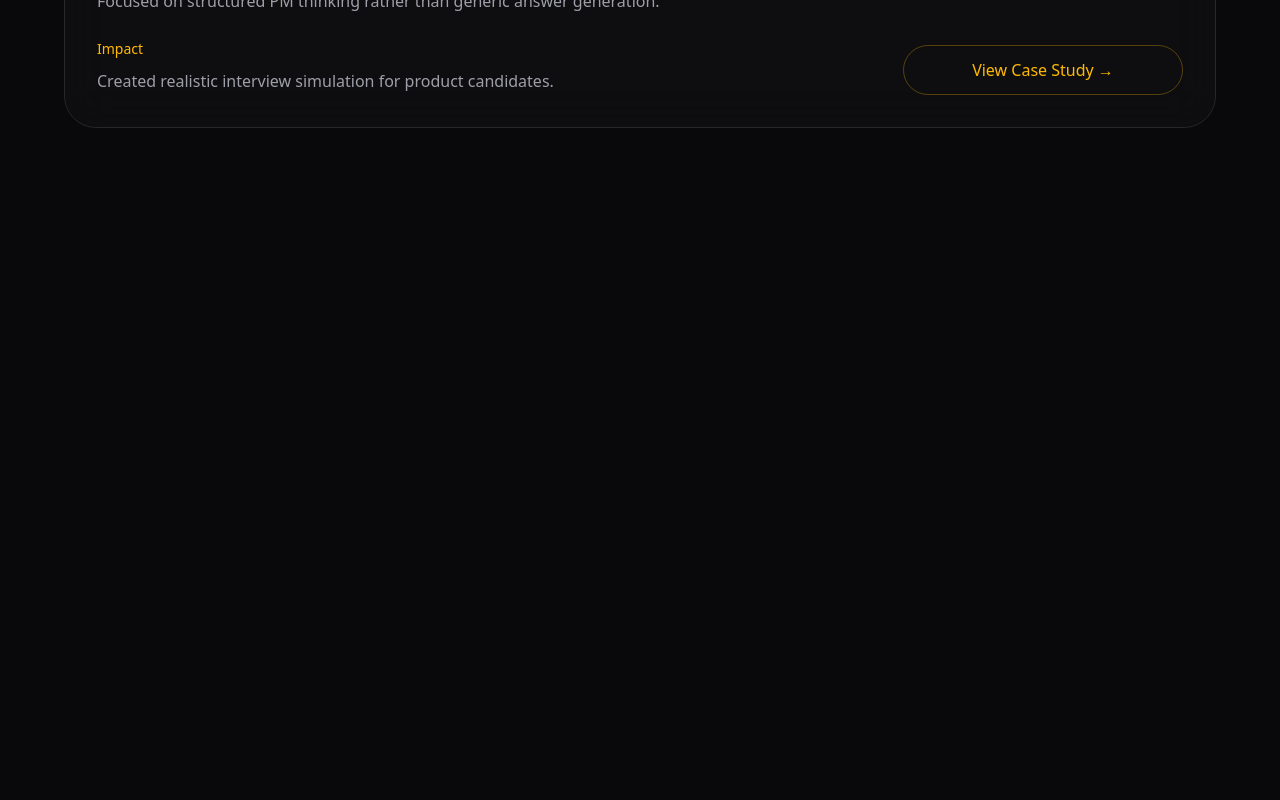
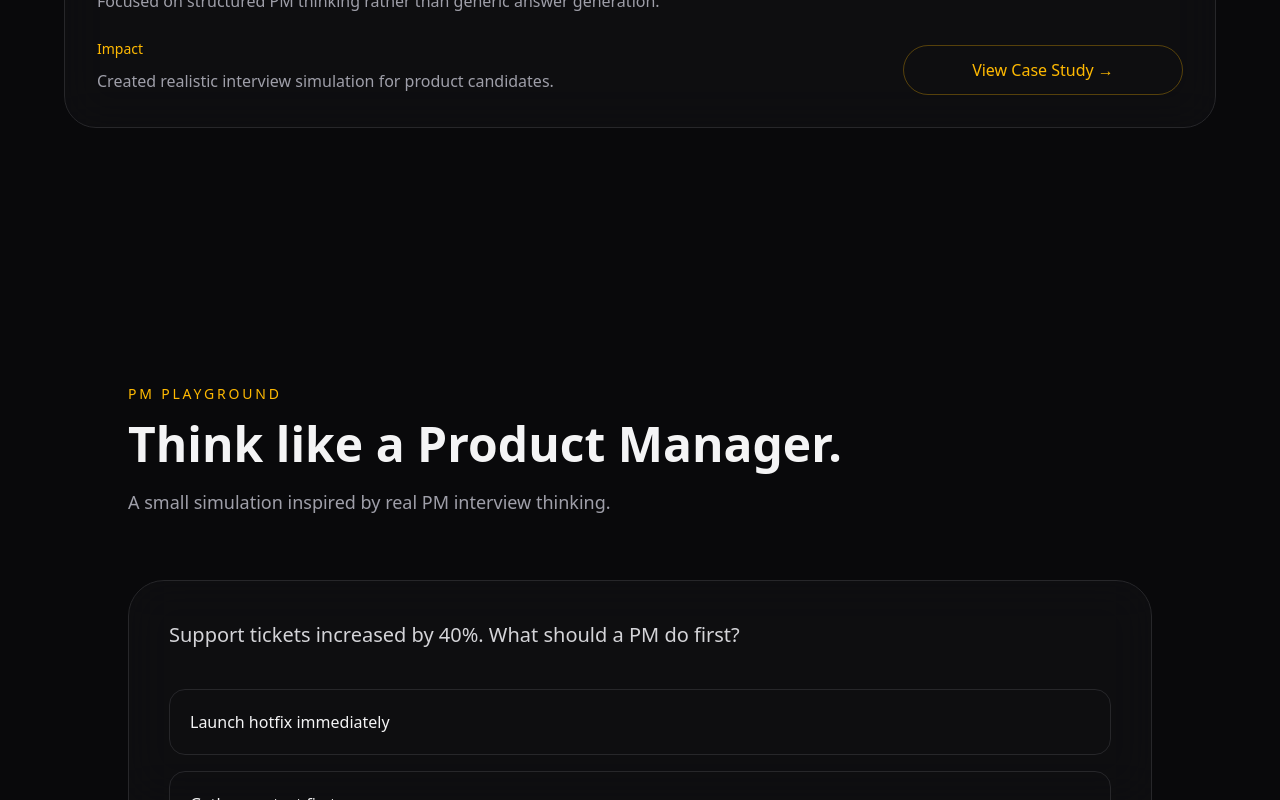
Before and after one commit to lakshay-mittal/lakshay-pm, a Next.js app: page / in a window 1280 px wide. Shown: the part 2000-2800 px from the top of the page. Before the commit the page ends 2256 px from the top, so only its background shows below. Built offline with nearby package versions, Linux system fonts and the light colour scheme.

Commit message:
added pm_simulator feature (need to ponder over)

```diff
--- a/app/page.tsx
+++ b/app/page.tsx
@@ -1,11 +1,13 @@
 import Hero from "@/components/Hero";
 import FeaturedWork from "@/components/FeaturedWork";
+import PMSimulator from "@/components/PMSimulator";
 
 export default function Home() {
   return (
     <main>
       <Hero />
       <FeaturedWork />
+      <PMSimulator />
     </main>
   );
 }
--- a/components/PMSimulator.tsx
+++ b/components/PMSimulator.tsx
@@ -0,0 +1,164 @@
+"use client";
+
+import { useState } from "react";
+import * as motion from "motion/react-client";
+
+const scenario = {
+  question:
+    "Support tickets increased by 40%. What should a PM do first?",
+
+  options: [
+    "Launch hotfix immediately",
+    "Gather context first",
+    "Escalate to engineering",
+    "Email all customers",
+  ],
+
+  correct: 1,
+
+  explanation:
+    "Strong PMs first understand the context. Is this week-over-week? Customer-specific? A product launch issue? Severity matters before jumping to solutions.",
+
+  framework: [
+    "Clarify time frame",
+    "Segment affected users",
+    "Identify root cause",
+    "Assess business impact",
+  ],
+};
+
+export default function PMSimulator() {
+  const [selected, setSelected] =
+    useState<number | null>(null);
+
+  return (
+    <section
+      id="playground"
+      className="py-32 px-8"
+    >
+      <div className="max-w-5xl mx-auto">
+
+        {/* Heading */}
+        <div className="mb-16">
+          <p className="text-amber-400 text-sm tracking-[0.2em] mb-4">
+            PM PLAYGROUND
+          </p>
+
+          <h2 className="text-4xl lg:text-5xl font-bold">
+            Think like a Product Manager.
+          </h2>
+
+          <p className="text-zinc-400 mt-5 text-lg max-w-2xl">
+            A small simulation inspired by
+            real PM interview thinking.
+          </p>
+        </div>
+
+        {/* Main Card */}
+        <motion.div
+          whileHover={{
+            y: -4,
+          }}
+          className="
+            rounded-[36px]
+            border border-zinc-800
+            bg-zinc-900/40
+            backdrop-blur-xl
+            p-10
+          "
+        >
+          <p className="text-zinc-300 text-xl mb-10">
+            {scenario.question}
+          </p>
+
+          {/* Options */}
+          <div className="space-y-4">
+            {scenario.options.map(
+              (option, index) => {
+                const isSelected =
+                  selected === index;
+
+                const isCorrect =
+                  index === scenario.correct;
+
+                return (
+                  <button
+                    key={option}
+                    onClick={() =>
+                      setSelected(index)
+                    }
+                    className={`
+                      w-full
+                      rounded-2xl
+                      border
+                      p-5
+                      text-left
+                      transition-all
+                      duration-300
+
+                      ${
+                        isSelected
+                          ? isCorrect
+                            ? "border-green-500 bg-green-500/10"
+                            : "border-red-500 bg-red-500/10"
+                          : "border-zinc-800 hover:border-zinc-600"
+                      }
+                    `}
+                  >
+                    {option}
+                  </button>
+                );
+              }
+            )}
+          </div>
+
+          {/* Answer Reveal */}
+          {selected !== null && (
+            <motion.div
+              initial={{
+                opacity: 0,
+                y: 20,
+              }}
+              animate={{
+                opacity: 1,
+                y: 0,
+              }}
+              className="
+                mt-10
+                border-t
+                border-zinc-800
+                pt-8
+              "
+            >
+              <p className="text-amber-400 mb-4 font-medium">
+                PM Thinking
+              </p>
+
+              <p className="text-zinc-300 leading-8 mb-8">
+                {scenario.explanation}
+              </p>
+
+              <div className="grid md:grid-cols-2 gap-4">
+                {scenario.framework.map(
+                  (step) => (
+                    <div
+                      key={step}
+                      className="
+                        rounded-2xl
+                        border border-zinc-800
+                        p-4
+                        bg-zinc-900
+                      "
+                    >
+                      {step}
+                    </div>
+                  )
+                )}
+              </div>
+            </motion.div>
+          )}
+        </motion.div>
+      </div>
+    </section>
+  );
+}
```
